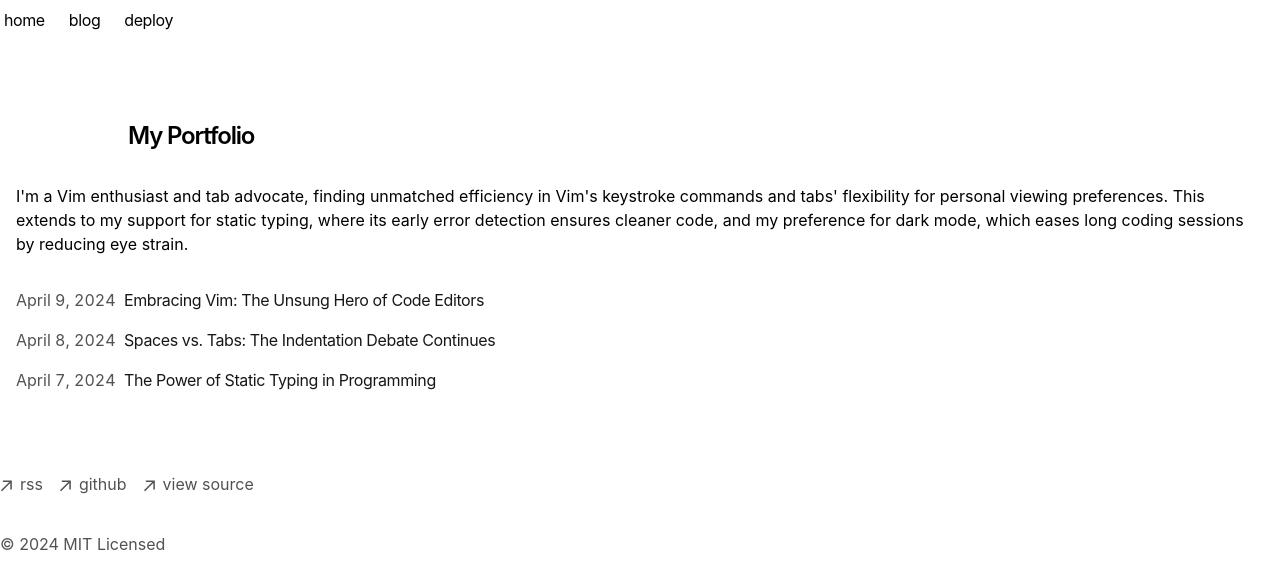
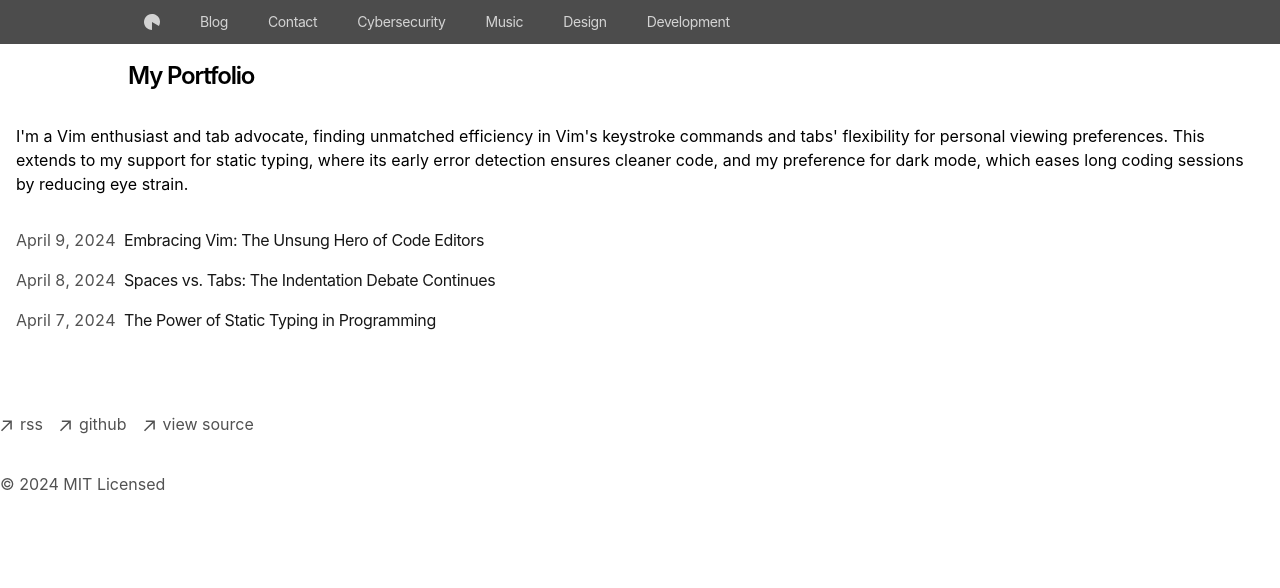
Before and after one commit to dabaz-official/dabaz.me, a Next.js app: page / in a window 1280 px wide. Shown: the top 588 px of the page. Built offline with nearby package versions, Linux system fonts and the light colour scheme.

Commit message:
Update nav.tsx

```diff
--- a/app/components/nav.tsx
+++ b/app/components/nav.tsx
@@ -1,38 +1,65 @@
 import Link from 'next/link'
+import { SVGProps } from 'react'
 
-const navItems = {
-  '/': {
-    name: 'home',
-  },
-  '/blog': {
-    name: 'blog',
-  },
-  'https://vercel.com/templates/next.js/portfolio-starter-kit': {
-    name: 'deploy',
-  },
+export const navItems = {
+  '/blog': { name: 'Blog' },
+  '/contact': { name: 'Contact' },
+  '/cybersecurity': { name: 'Cybersecurity' },
+  '/music': { name: 'Music' },
+  '/design': { name: 'Design' },
+  '/development': { name: 'Development' },
+}
+
+export function Logo(props: SVGProps<SVGSVGElement>) {
+  return (
+    <svg viewBox="0 0 128 128" fill="currentColor" {...props}>
+      <path d="M119.426 96C126.467 83.8039 129.289 69.6258 127.455 55.6629C125.62 41.7001 119.231 28.7322 109.279 18.7689C99.3257 8.80557 86.3644 2.40326 72.4035 0.554109C58.4426 -1.29504 44.2615 1.51224 32.0581 8.5409C19.8546 15.5695 10.3101 26.4271 4.90382 39.4309C-0.502482 52.4347 -1.46873 66.8586 2.15481 80.4673C5.77835 94.076 13.7893 106.11 24.9463 114.703C36.1032 123.297 49.7831 127.97 63.866 128L64 64L119.426 96Z" />
+    </svg>
+  )
 }
 
 export function Navbar() {
   return (
-    <aside className="-ml-[8px] mb-16 tracking-tight">
-      <div className="lg:sticky lg:top-20">
+    <aside className="-ml-[8px] tracking-tight bg-black/70 backdrop-blur-lg sticky top-0">
+      <div className="max-w-5xl items-center mx-auto my-1">
         <nav
-          className="flex flex-row items-start relative px-0 pb-0 fade md:overflow-auto scroll-pr-6 md:relative"
+          className="flex flex-row px-0 pb-0 fade md:overflow-auto scroll-pr-6"
           id="nav"
         >
-          <div className="flex flex-row space-x-0 pr-10">
+          <div className="flex space-x-0 pr-10 items-center justify-between">
+            <Link
+              href="/"
+              className="flex align-middle relative py-1 px-4 m-1.5 md:m-1 items-center"
+            >
+              <Logo className="text-neutral-100/80 transition-all hover:text-white h-5 md:h-4" />
+            </Link>
+            <div className="hidden md:flex md:flex-1 md:justify-end">
               {Object.entries(navItems).map(([path, { name }]) => {
                 return (
                   <Link
                     key={path}
                     href={path}
-                  className="transition-all hover:text-neutral-800 dark:hover:text-neutral-200 flex align-middle relative py-1 px-2 m-1"
+                    className="text-neutral-100/80 text-sm transition-all hover:text-white flex align-middle relative py-1 px-4 m-1"
                   >
                     {name}
                   </Link>
                 )
               })}
             </div>
+            <div className="md:hidden flex flex-1 justify-end">
+              {Object.entries(navItems).map(([path, { name }]) => {
+                return (
+                  <Link
+                    key={path}
+                    href={path}
+                    className="text-neutral-100/80 text-sm transition-all hover:text-white flex align-middle relative py-1 px-4 m-1"
+                  >
+                    {name}
+                  </Link>
+                )
+              })}
+            </div>
+          </div>
         </nav>
       </div>
     </aside>
```
Lines whose indentation alone changed are shown as unchanged.
